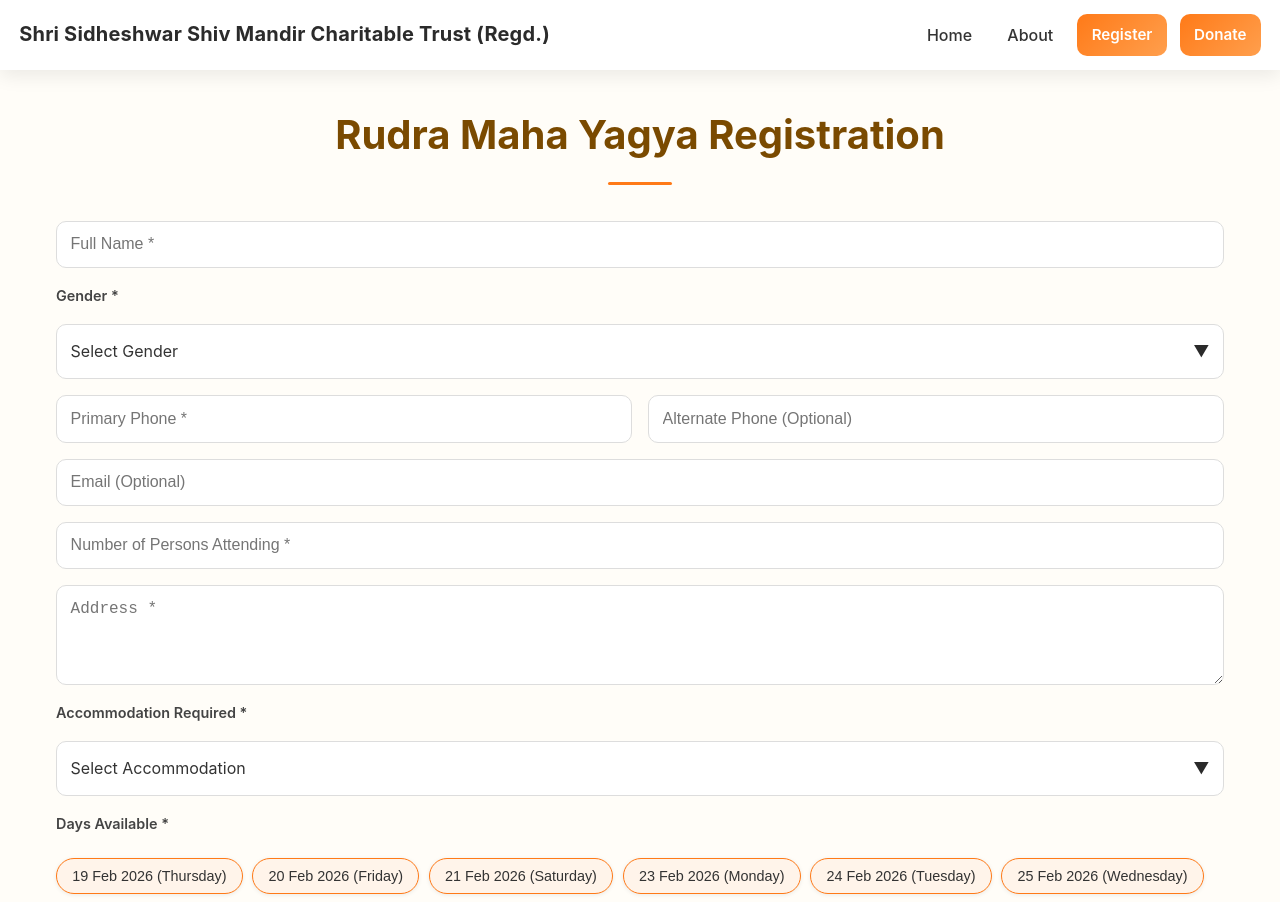
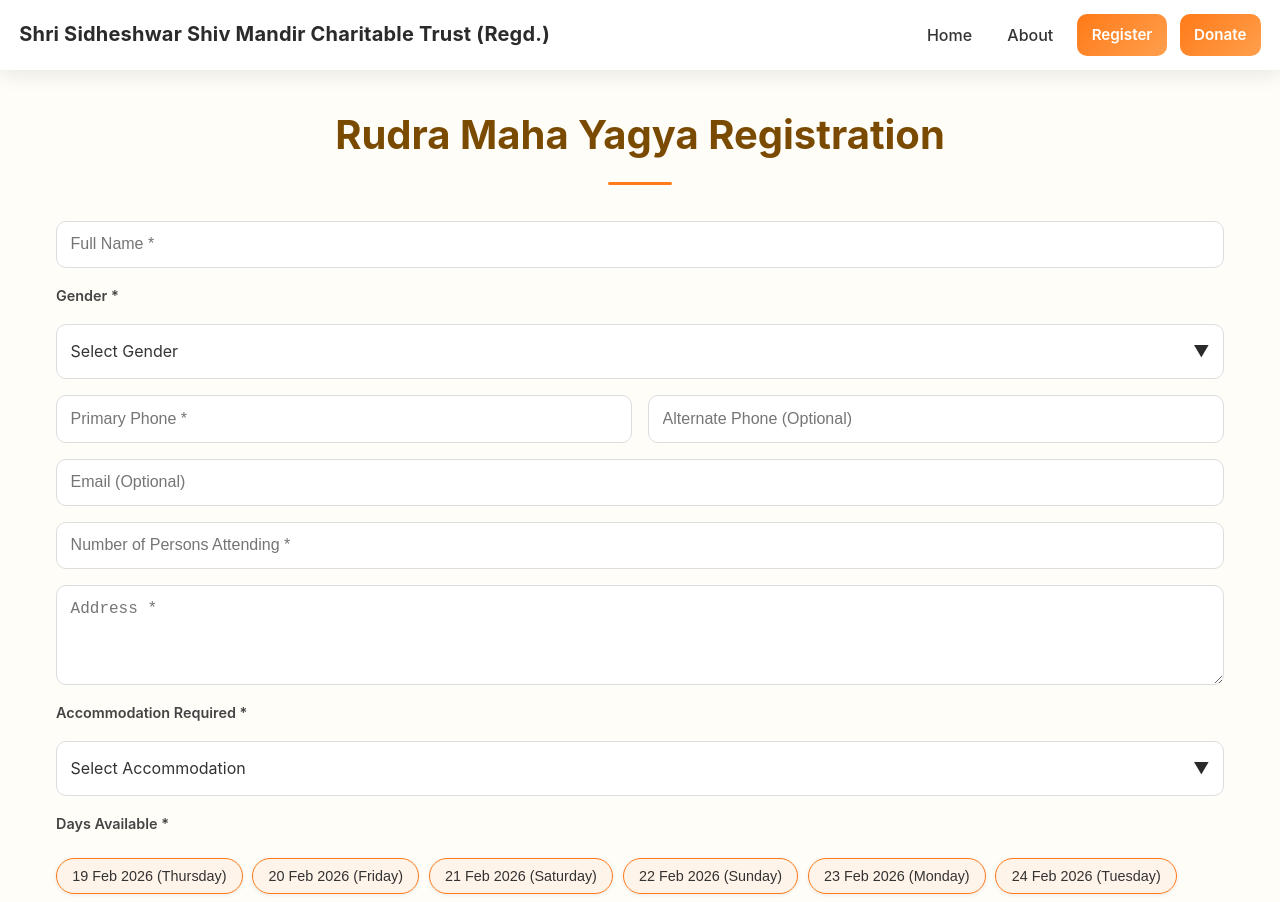
Before and after one commit to utkarsh-ssood/yagya-website, a React (Vite) app: page /register in a window 1280 px wide. Shown: the top 902 px of the page. Built offline with nearby package versions, Linux system fonts and the light colour scheme.

Commit message:
Add additional days to daysList in Register component

```diff
--- a/src/pages/Register.tsx
+++ b/src/pages/Register.tsx
@@ -13,6 +13,7 @@
   "19 Feb 2026 (Thursday)",
   "20 Feb 2026 (Friday)",
   "21 Feb 2026 (Saturday)",
+  "22 Feb 2026 (Sunday)",
   "23 Feb 2026 (Monday)",
   "24 Feb 2026 (Tuesday)",
   "25 Feb 2026 (Wednesday)",
```
